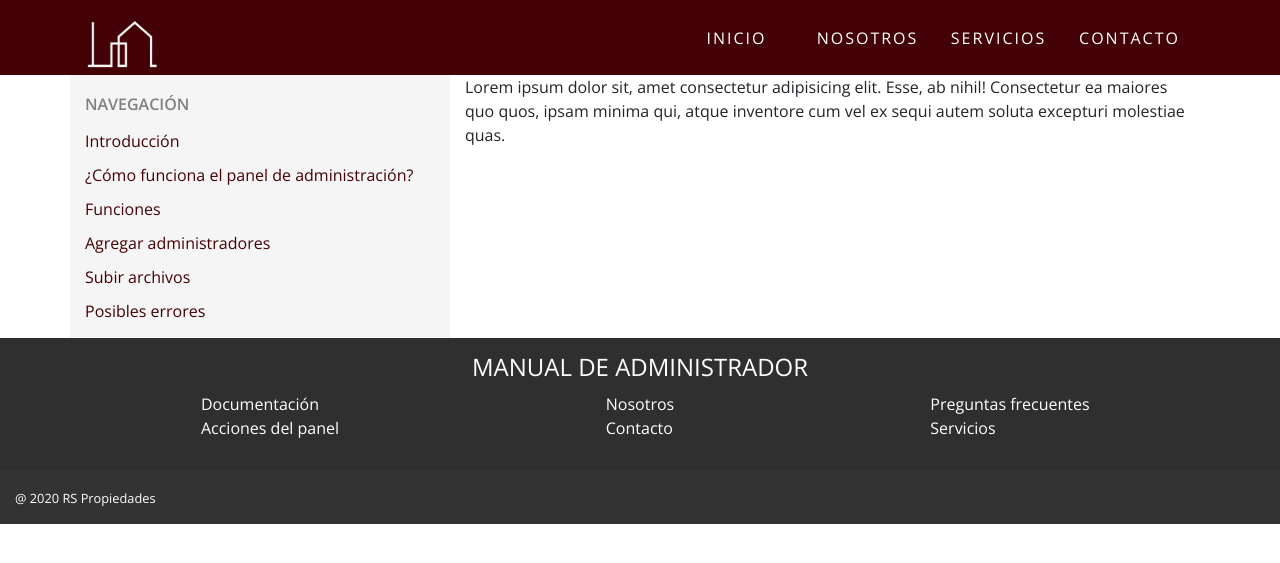
After one commit to Ivan315ui/inmobiliaria-rs, a PHP site: page /admin.php in a window 1280 px wide. The commit adds this page. Shown: the top 563 px of the page. Run offline with PHP 8.4, Linux system fonts and the light colour scheme; some libraries are stand-ins or nearby versions.

Commit message:
mejora en la estructura de archivos y eficiencia del código de la página principal, inicio de la página de administración

```diff
--- /dev/null
+++ b/admin.php
@@ -0,0 +1,101 @@
+<?php
+    //verificación de que se haya iniciado sesión
+?>
+<!DOCTYPE html>
+<html lang="en">
+	<head>
+		<meta charset="UTF-8">
+		<meta name="viewport" content="width=device-width, initial-scale=1.0">
+		<title>Panel de administrador</title>
+		<link rel="stylesheet" href="https://stackpath.bootstrapcdn.com/bootstrap/4.5.2/css/bootstrap.min.css"
+			integrity="sha384-JcKb8q3iqJ61gNV9KGb8thSsNjpSL0n8PARn9HuZOnIxN0hoP+VmmDGMN5t9UJ0Z" crossorigin="anonymous">
+		<link
+			href="https://fonts.googleapis.com/css2?family=Open+Sans:ital,wght@0,300;0,400;0,600;0,700;0,800;1,300;1,400;1,600;1,700;1,800&display=swap"
+			rel="stylesheet">
+		<link href='https://cdn.jsdelivr.net/npm/boxicons@2.0.5/css/boxicons.min.css' rel='stylesheet'>
+		<link rel="stylesheet" href="css/master.css">
+		<link rel="stylesheet" href="css/admin.css">
+		<script src="https://kit.fontawesome.com/79cc46baec.js" crossorigin="anonymous" defer></script>
+		<script src="js/header.js" defer></script>
+		<script src="js/admin.js" defer></script>
+	</head>
+	<body>
+		<header>
+			<div class="container">
+				<img src="imgs/logo.png" alt="rs-logo">
+				<nav class="md-menu">
+					<ul>
+						<li><a href="">Inicio</a></li>
+						<li><a href="">Nosotros</a></li>
+						<li><a href="">Servicios</a></li>
+						<li><a href="">Contacto</a></li>
+					</ul>
+				</nav>
+				<div id="burger-icon">
+					<span></span>
+					<span></span>
+					<span></span>
+					<span></span>
+				</div>
+				<nav class="mobile-menu">
+					<ul>
+						<li><a href="">Inicio</a></li>
+						<li><a href="">Nosotros</a></li>
+						<li><a href="">Servicios</a></li>
+						<li><a href="">Propiedades</a></li>
+						<li><a href="">Contacto</a></li>
+					</ul>
+				</nav>
+			</div>
+		</header>
+		<div class="main container">
+			<div class="row">
+				<aside class="col-md-4">
+					<h6>Navegación</h6>
+					<nav>
+						<ul>
+							<li><a href="#lorem">Introducción</a></li>
+							<li><a href="">¿Cómo funciona el panel de administración?</a></li>
+							<li><a href="">Funciones</a></li>
+							<li><a href="">Agregar administradores</a></li>
+							<li><a href="">Subir archivos</a></li>
+							<li><a href="">Posibles errores</a></li>
+						</ul>
+					</nav>
+				</aside>
+				<div class="content col-md-8" id="lorem">
+					Lorem ipsum dolor sit, amet consectetur adipisicing elit. Esse, ab nihil! Consectetur ea maiores quo quos, ipsam minima qui, atque inventore cum vel ex sequi autem soluta excepturi molestiae quas.
+				</div>
+			</div>
+		</div>
+		<footer>
+			<div class="footer-row">
+				<h4>Manual de administrador</h4>
+				<div class="container footer-links">
+					<div>
+						<ul>
+							<li><a href="#">Documentación</a></li>
+							<li><a href="#">Acciones del panel</a></li>
+						</ul>
+					</div>
+					<!--TODO admin links-->
+					<div>
+						<ul>
+							<li><a href="#">Nosotros</a></li>
+							<li><a href="#">Contacto</a></li>
+						</ul>
+					</div>
+					<div>
+						<ul>
+							<li><a href="#">Preguntas frecuentes</a></li>
+							<li><a href="#">Servicios</a></li>
+						</ul>
+					</div>
+				</div>
+			</div>
+			<div class="footer-row">
+				<small>@ 2020 RS Propiedades</small>
+			</div>
+		</footer>
+	</body>
+</html>
--- /dev/null
+++ b/css/admin.css
@@ -0,0 +1,39 @@
+.main {
+  margin-top: 75px;
+  display: -webkit-box;
+  display: -ms-flexbox;
+  display: flex;
+}
+
+.main aside {
+  padding: 10px 15px;
+  background-color: whitesmoke;
+}
+
+.main aside h6 {
+  color: grey;
+  font-weight: 600;
+  text-transform: uppercase;
+  padding: 10px 0;
+}
+
+.main aside nav ul {
+  list-style: none;
+}
+
+.main aside nav ul li {
+  padding: 5px 0;
+}
+
+.main aside nav ul li a {
+  color: #440206;
+}
+
+.main aside nav ul li a:hover {
+  color: white;
+}
+
+footer h4 {
+  text-align: center;
+}
+/*# sourceMappingURL=admin.css.map */
--- /dev/null
+++ b/css/admin.scss
@@ -0,0 +1,39 @@
+.main {
+    margin-top: 75px;
+    display: flex;
+    aside {
+        padding: 10px 15px;
+        background-color: whitesmoke;
+        h6 {
+            color: grey;
+            font-weight: 600;
+            text-transform: uppercase;
+            padding: 10px 0;
+        }
+        nav {
+            ul {
+                list-style: none;
+                li {
+                    padding: 5px 0;
+                    a {
+                        color: #440206;
+                        &:hover {
+                            color: white;
+                        }
+                    }
+                }
+            }
+        }
+    }
+}
+
+footer {
+    h4 {
+        text-align: center;
+    }
+}
+
+
+@media only screen and (min-width: 768px) {
+
+}
--- a/css/master.css
+++ b/css/master.css
@@ -809,6 +809,12 @@ footer .footer-row {
   padding: 15px;
 }
 
+footer .footer-row h4 {
+  text-transform: uppercase;
+  font-weight: 300;
+  margin: 0;
+}
+
 footer .footer-row:nth-child(1) {
   background-color: #2f2f2f;
 }
@@ -844,12 +850,6 @@ footer .footer-links {
 
 footer .footer-links div {
   padding: 5px;
-}
-
-footer .footer-links div h4 {
-  text-transform: uppercase;
-  font-weight: 300;
-  margin: 0;
 }
 
 footer .footer-links div ul {
--- a/css/master.scss
+++ b/css/master.scss
@@ -655,6 +655,11 @@ footer {
     .footer-row {
         width: 100%;
         padding: 15px;
+        h4 {
+            text-transform: uppercase;
+            font-weight: 300;
+            margin: 0;
+        }
         &:nth-child(1) {
             background-color: #2f2f2f;
         }
@@ -679,11 +684,6 @@ footer {
         width: fit-content;
         div {
             padding: 5px;
-            h4 {
-                text-transform: uppercase;
-                font-weight: 300;
-                margin: 0;
-            }
             ul {
                 padding: 5px 10px 10px;
                 list-style: none;
--- a/js/master.js
+++ b/js/header.js
@@ -5,8 +5,10 @@ const initHeight = list.offsetHeight;
 
 //ocultarlo después de almacenar la altura que debería tener al abrirse
 window.onload = () => {
+    list.style.opacity = 0;
     list.style.height = 0;
     list.style.display = "none";
+    list.style.opacity = 0;
     // también cambiar el alto de los elementos de lista (por alguna razón no se puede por css)
     document.getElementsByClassName('md-menu')[0].style.height = document.getElementsByClassName('container')[0].offsetHeight + "px";
 };
@@ -65,14 +67,3 @@ function displayMobileMenu() {
         currentState = "displayed";
     }
 }
-
-setInterval(() => {
-    let gridItems = document.getElementsByClassName('grid-item');
-    gridItems = [].slice.call(gridItems);
-    let height = gridItems[2].offsetWidth;
-    if (document.querySelector('html').offsetWidth >= 768) {
-        document.querySelector('div.grid-container').style.gridTemplateRows = `repeat(2, ${height + "px"})`;
-    } else {
-        document.querySelector('div.grid-container').style.gridTemplateRows = `repeat(4, ${height / 2 + "px"})`;
-    }
-}, 500);
```
Also changed, not shown: index.html (+5 -4 lines), js/index-grid.js (added, +10 -0 lines), js/admin.js (added), 2 other files.
